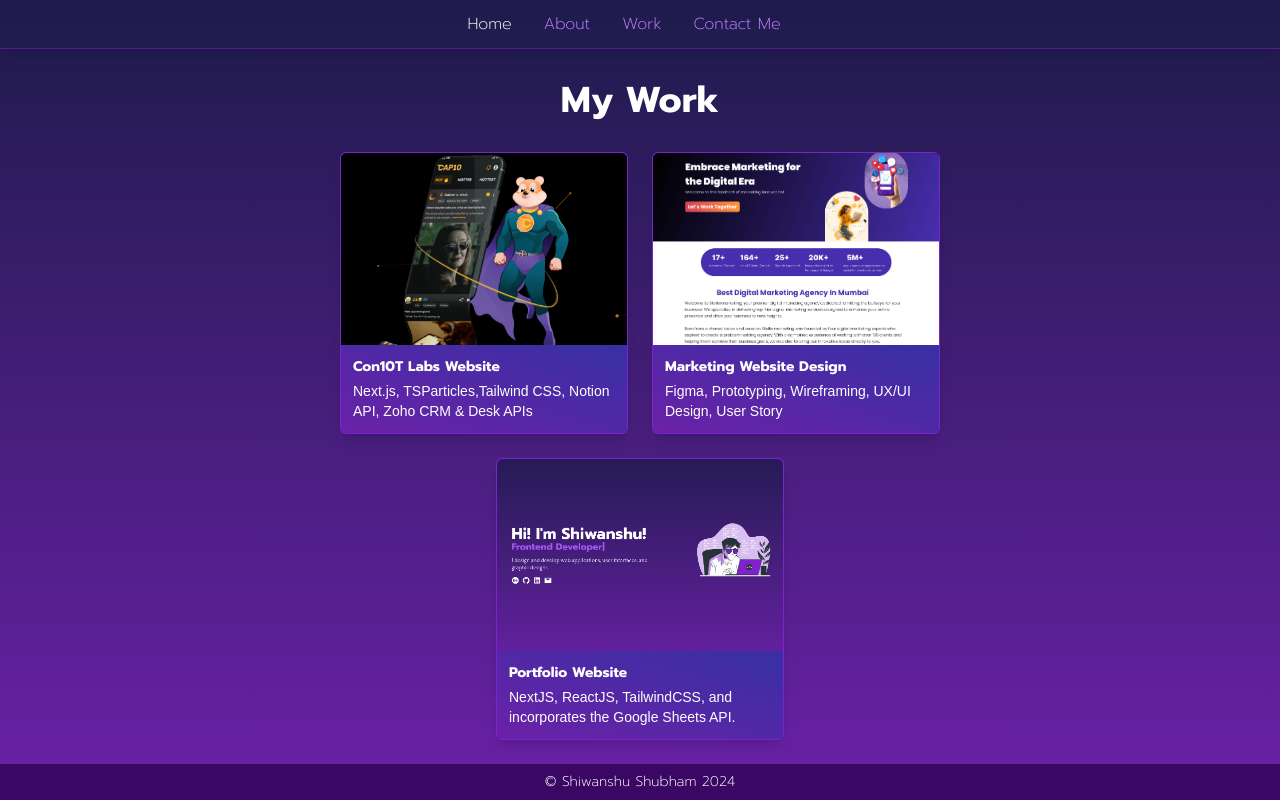
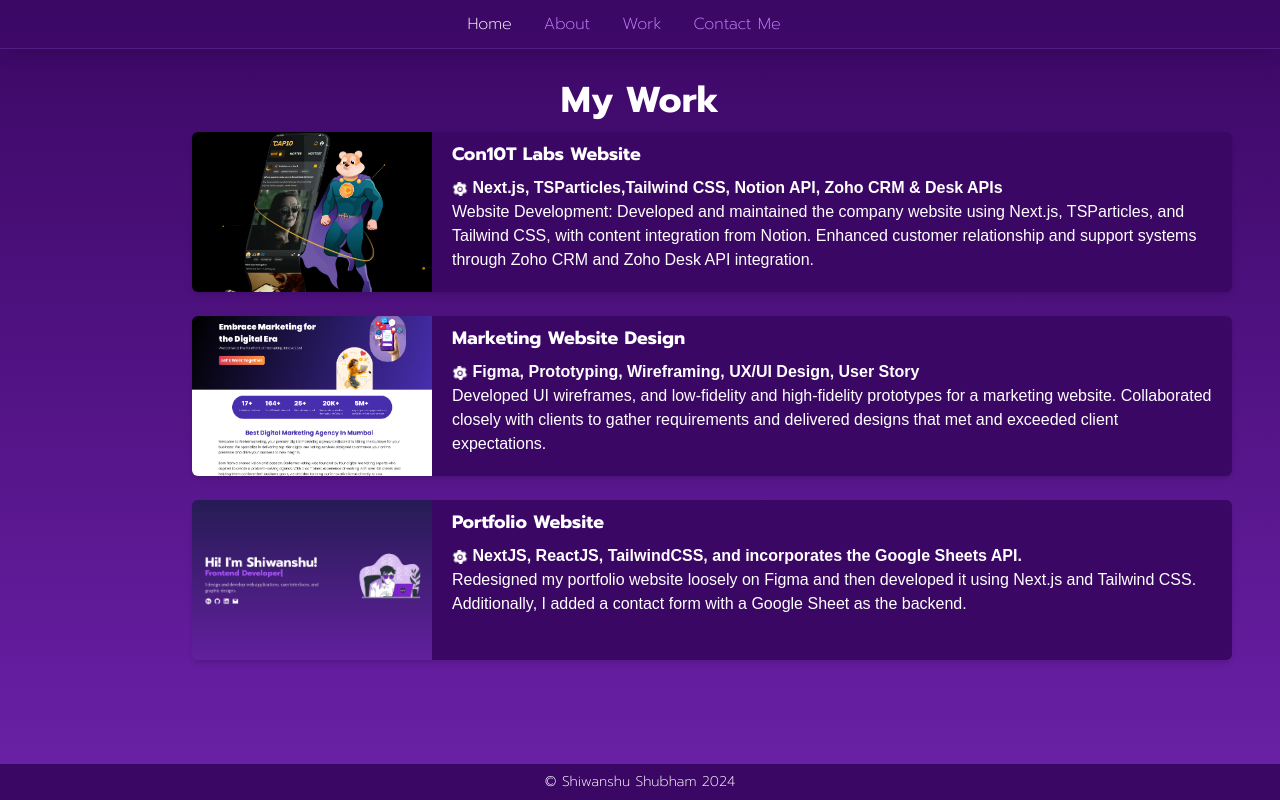
Before and after one commit to shiwanshudev/portfolio2023, a Next.js app: page /work in a window 1280 px wide. Built offline with nearby package versions, Linux system fonts and the light colour scheme; a web font is replaced by a local one.

Commit message:
Redesign work page and added description for projects

```diff
--- a/src/app/layout.tsx
+++ b/src/app/layout.tsx
@@ -32,7 +32,7 @@ export default function RootLayout({
       <body
         className={`${quattrocento.variable} ${prompt.variable} font-quattrocento`}
       >
-        <main className="bg-gradient-to-b from-indigo-950 to-purple-800 min-h-screen text-white">
+        <main className="bg-gradient-to-b from-purple-950 to-purple-800 min-h-screen text-white">
           <Navbar />
           {children}
           <Footer />
--- a/src/app/work/page.tsx
+++ b/src/app/work/page.tsx
@@ -1,27 +1,34 @@
 import Image from "next/image";
 import Link from "next/link";
+import { AiFillSetting } from "react-icons/ai";
 
 export default function About() {
   const WORK_LINKS = [
     {
       link: "https://con10tlabs.com/",
       name: "Con10T Labs Website",
-      description:
+      technologies:
         "Next.js, TSParticles,Tailwind CSS, Notion API, Zoho CRM & Desk APIs",
       src: "/images/project2.png",
+      description:
+        "Website Development: Developed and maintained the company website using Next.js, TSParticles, and Tailwind CSS, with content integration from Notion. Enhanced customer relationship and support systems through Zoho CRM and Zoho Desk API integration.",
     },
     {
       link: "https://www.figma.com/design/2Ng2OS9TLYmpsKuDmWG7KL/Shiwanshu---UI-Portfolio?node-id=0-1&t=cjeMhVM2WvBUFEyT-1",
       name: "Marketing Website Design",
-      description: "Figma, Prototyping, Wireframing, UX/UI Design, User Story",
+      technologies: "Figma, Prototyping, Wireframing, UX/UI Design, User Story",
       src: "/images/project3.png",
+      description:
+        "Developed UI wireframes, and low-fidelity and high-fidelity prototypes for a marketing website. Collaborated closely with clients to gather requirements and delivered designs that met and exceeded client expectations.",
     },
     {
       link: "https://shiwanshudev.vercel.app/",
       name: "Portfolio Website",
-      description:
+      technologies:
         "NextJS, ReactJS, TailwindCSS, and incorporates the Google Sheets API.",
       src: "/images/project1.png",
+      description:
+        "Redesigned my portfolio website loosely on Figma and then developed it using Next.js and Tailwind CSS. Additionally, I added a contact form with a Google Sheet as the backend. ",
     },
   ];
   return (
@@ -30,24 +37,26 @@ export default function About() {
         <h1 className="font-bold text-3xl text-center lg:text-4xl font-prompt">
           My Work
         </h1>
-        <div className="pt-5 flex items-center justify-center flex-col lg:flex-row flex-wrap">
+        <div className="flex items-center justify-center gap-5 flex-wrap pb-20 pt-3 lg:flex-col">
           {WORK_LINKS.map((w) => (
             <Link href={w.link} key={w.link} target="_blank">
-              <div className="flex items-center justify-center flex-col w-72 shadow-lg m-3 hover:scale-105 duration-200 border-solid border-purple-700 border rounded-md">
-                <div className="relative w-full h-48">
+              <div className=" shadow-md rounded-md mb-1 flex items-center justify-center flex-col lg:flex-row lg:h-40 hover:scale-105 duration-200">
+                <div className="relative h-48 lg:h-40 w-full lg:w-60">
                   <Image
                     alt={w.name}
                     fill={true}
                     src={w.src}
-                    className="object-cover rounded-t-md"
+                    className="object-cover rounded-md lg:rounded-l-md lg:rounded-r-none"
                   />
                 </div>
-                <div className="w-full bg-gradient-to-tr from-purple-800 to-indigo-800">
-                  <h3 className="text-xs lg:text-sm pt-3 pb-1 px-3 font-bold w-full text-left font-prompt">
+                <div className="bg-purple-950 rounded-b-md lg:rounded-r-md lg:rounded-l-none h-full lg:w-[800px]">
+                  <h3 className="font-semibold font-prompt text-lg py-2 lg:text-left lg:px-5">
                     {w.name}
                   </h3>
-                  <p className="text-sm text-left px-3 pb-3 rounded-b-md w-full">
-                    {w.description}
+                  <p className="pb-5 px-5 lg:text-left">
+                    <AiFillSetting className="inline-block animate-spin" />{" "}
+                    <span className="lg:font-semibold">{w.technologies}</span>
+                    <span className="hidden lg:block">{w.description}</span>
                   </p>
                 </div>
               </div>
```
